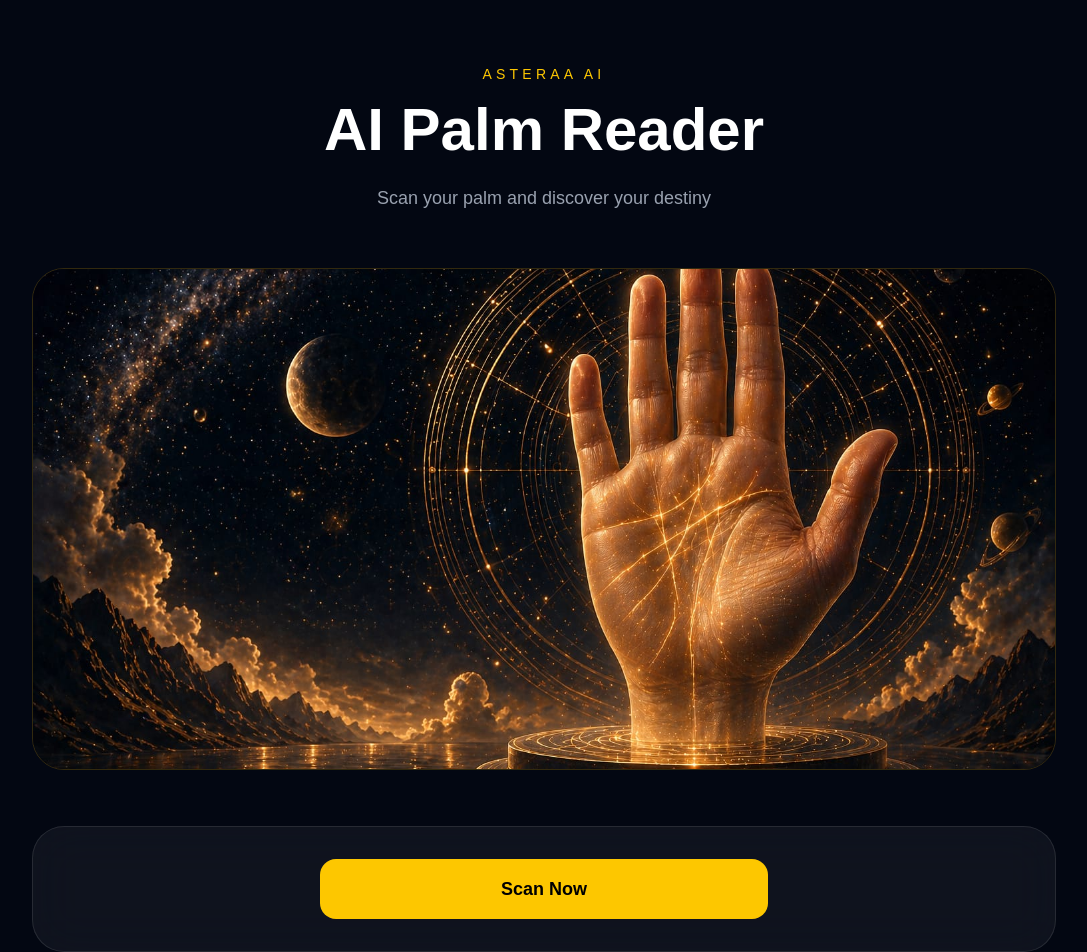
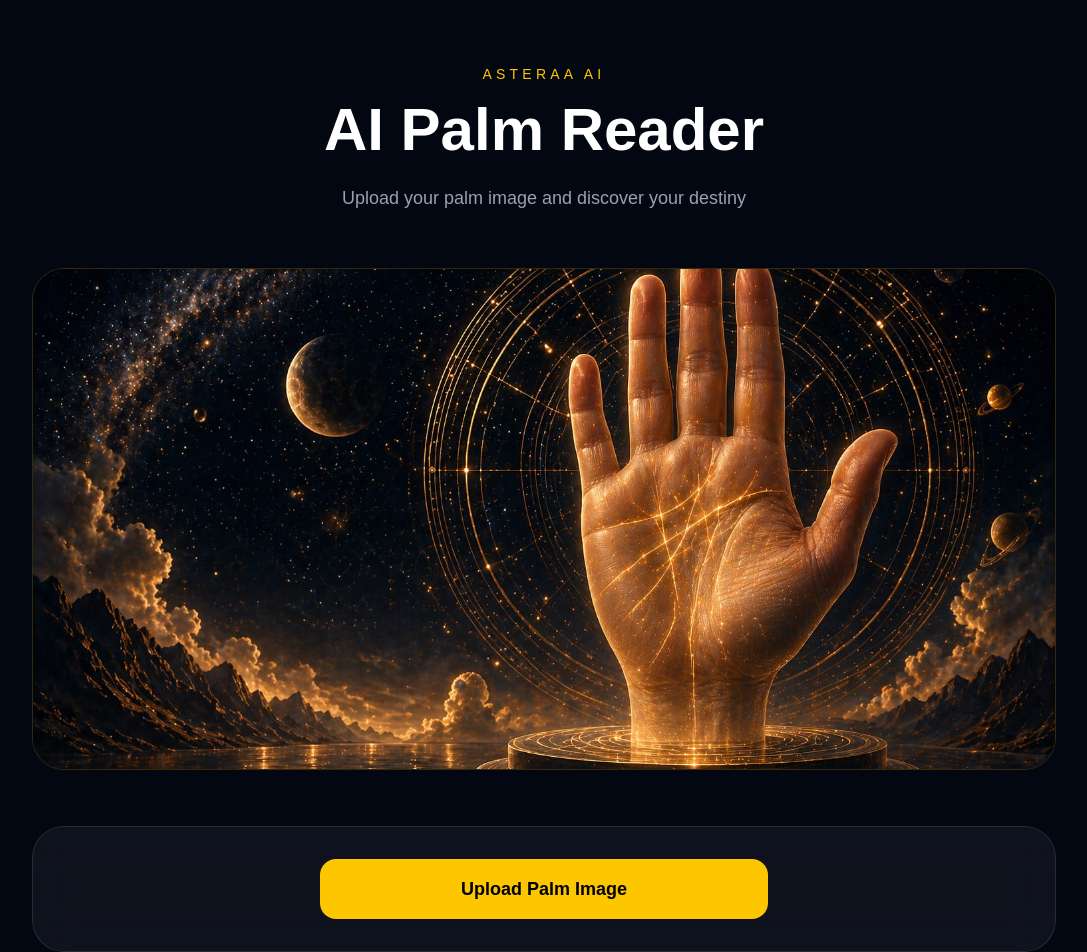
Before and after one commit to AsteraaAstrology/Asteraa, a Next.js app in the folder frontend/: page /palm-reading in a window 1280 px wide. Shown: the top 952 px of the page, without its empty margins (96-1183 px from the left). Built offline with nearby package versions, Linux system fonts and the light colour scheme.

Commit message:
solved issue

```diff
--- a/frontend/app/palm-reading/page.js
+++ b/frontend/app/palm-reading/page.js
@@ -16,7 +16,7 @@ export default function PalmReadingPage() {
   const [loading, setLoading] = useState(false);
 
   // =====================================================
-  // SCAN PALM
+  // UPLOAD PALM
   // =====================================================
 
   const uploadPalm = async (e) => {
@@ -77,14 +77,10 @@ export default function PalmReadingPage() {
           </h1>
 
           <p className="text-gray-400 text-lg">
-            Scan your palm and discover your destiny
+            Upload your palm image and discover your destiny
           </p>
 
         </div>
-
-        {/* =====================================================
-            BANNER IMAGE
-        ===================================================== */}
 
         <div className="mb-14 rounded-[32px] overflow-hidden border border-yellow-500/20">
 
@@ -97,27 +93,26 @@ export default function PalmReadingPage() {
         </div>
 
         {/* =====================================================
-            SCAN CARD
+            UPLOAD CARD
         ===================================================== */}
 
         <div className="bg-white/5 border border-white/10 rounded-[32px] p-8 backdrop-blur-xl">
 
           <div className="flex flex-col items-center">
 
-            {/* SCAN BUTTON */}
+            {/* IMAGE UPLOAD */}
 
             <label className="w-full max-w-md cursor-pointer">
 
               <div className="bg-yellow-400 text-black text-center py-4 rounded-2xl font-bold text-lg hover:scale-[1.02] transition">
 
-                Scan Now
+                Upload Palm Image
 
               </div>
 
               <input
                 type="file"
                 accept="image/*"
-               capture="environment"
                 onChange={uploadPalm}
                 className="hidden"
               />
```
Also changed, not shown: 1 other file (tests, documents, lock files or other folders). Lines whose indentation alone changed are shown as unchanged.
